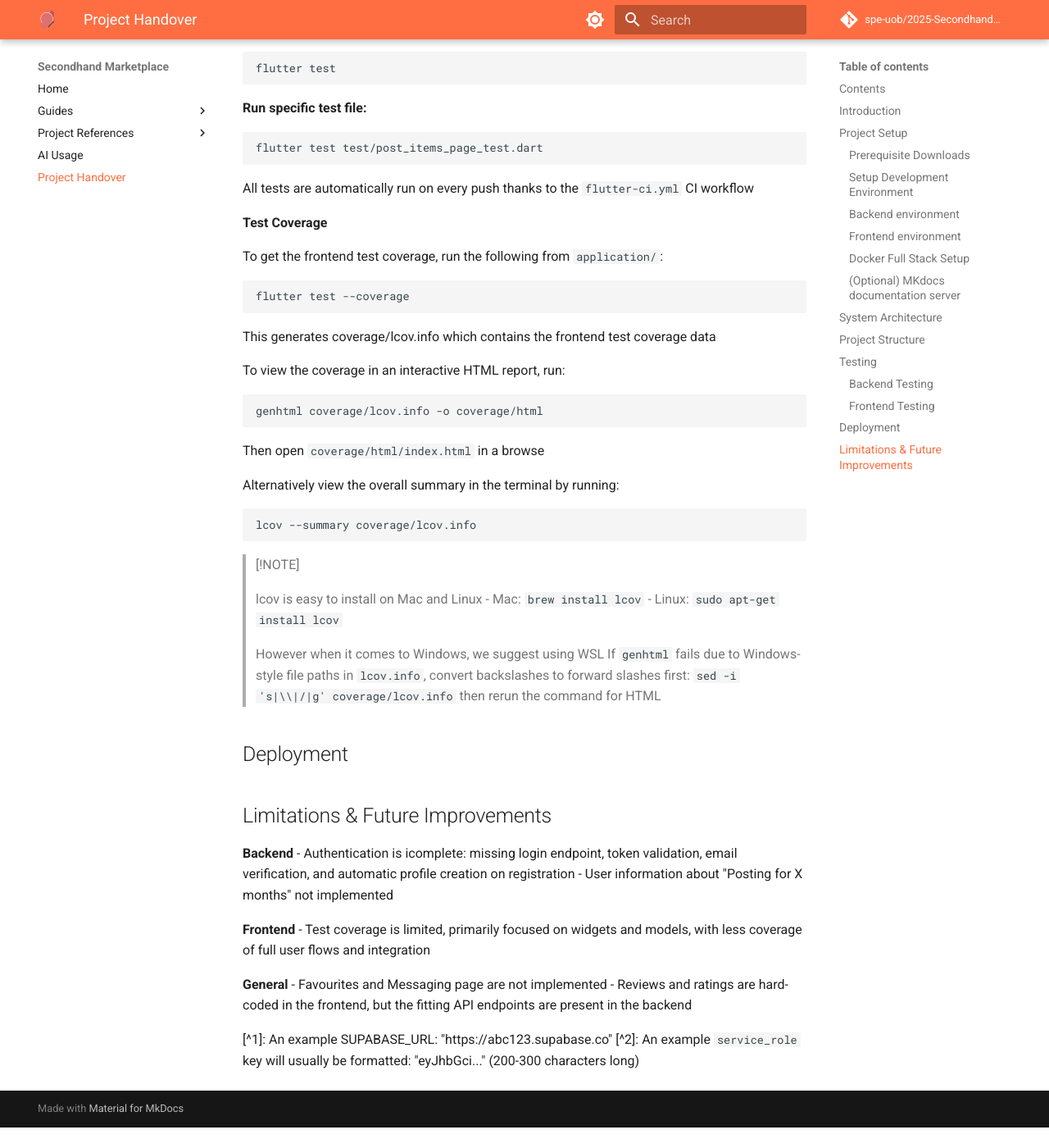
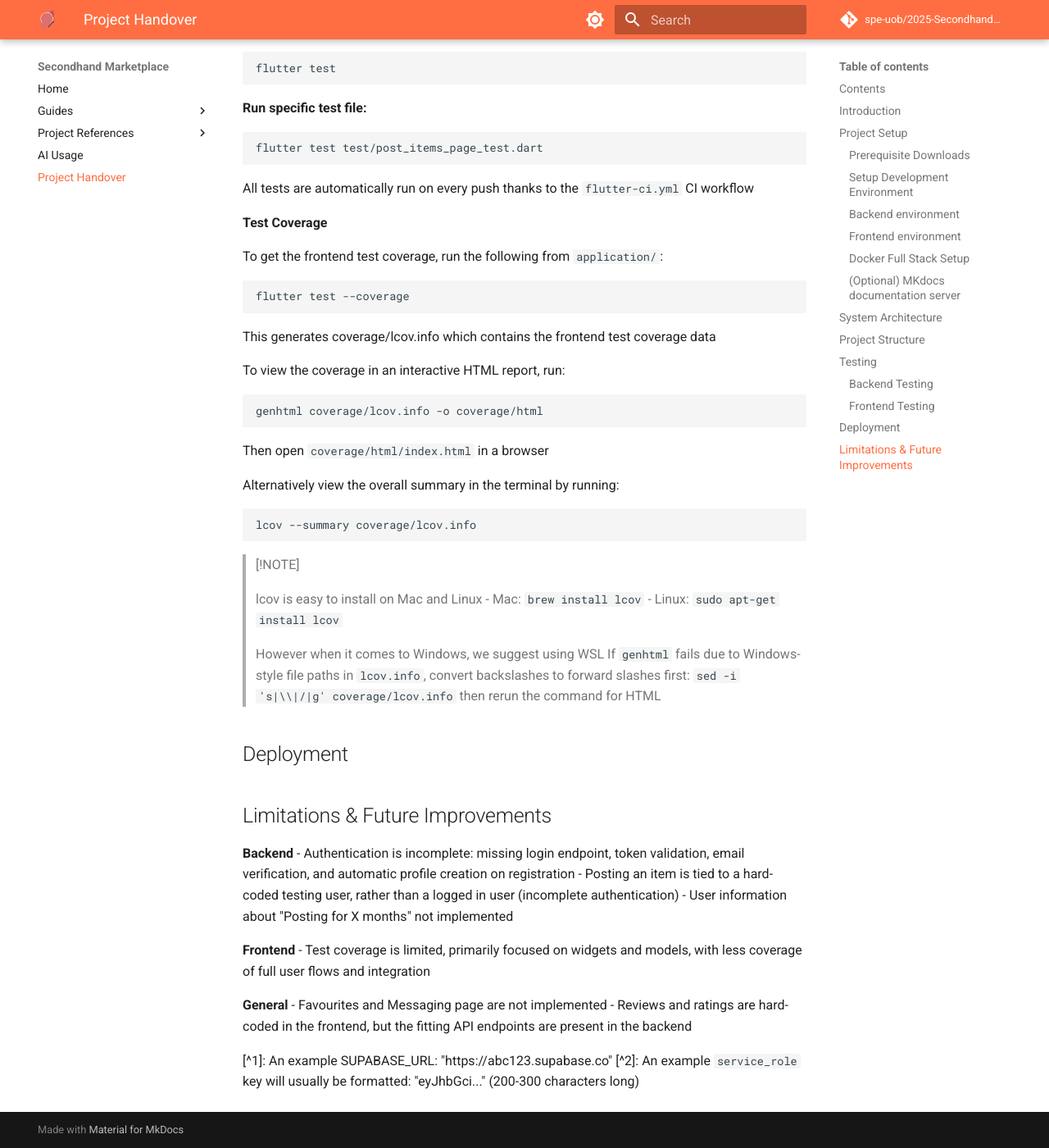
Before and after one commit to Ewan-Friend/Secondhand-Marketplace, an MkDocs documentation site: the page built from docs/handover/handover.md, in a window 1280 px wide and 1400 px high, scrolled down 6929 px. Shown: the whole window at 82% size. Built offline with MkDocs 1.6.1 and Material for MkDocs 9.7.7, drawn with Linux system fonts in a browser that asks for light colours; comment, search, counter and statistics services are not loaded; before the commit the page ends 8304 px from its top, so only the background shows below that.

Commit message:
docs(handover): fixed spelling mistakes and added post item limitation

````diff
--- a/docs/handover/handover.md
+++ b/docs/handover/handover.md
@@ -282,7 +282,7 @@ To view the coverage in an interactive HTML report, run:
 ```bash
 genhtml coverage/lcov.info -o coverage/html
 ```
-Then open `coverage/html/index.html` in a browse
+Then open `coverage/html/index.html` in a browser
 
 Alternatively view the overall summary in the terminal by running:
 
@@ -308,7 +308,8 @@ lcov --summary coverage/lcov.info
 ## Limitations & Future Improvements
 
 **Backend**
-- Authentication is icomplete: missing login endpoint, token validation, email verification, and automatic profile creation on registration
+- Authentication is incomplete: missing login endpoint, token validation, email verification, and automatic profile creation on registration
+- Posting an item is tied to a hard-coded testing user, rather than a logged in user (incomplete authentication)
 - User information about "Posting for X months" not implemented
 
 **Frontend**
````
